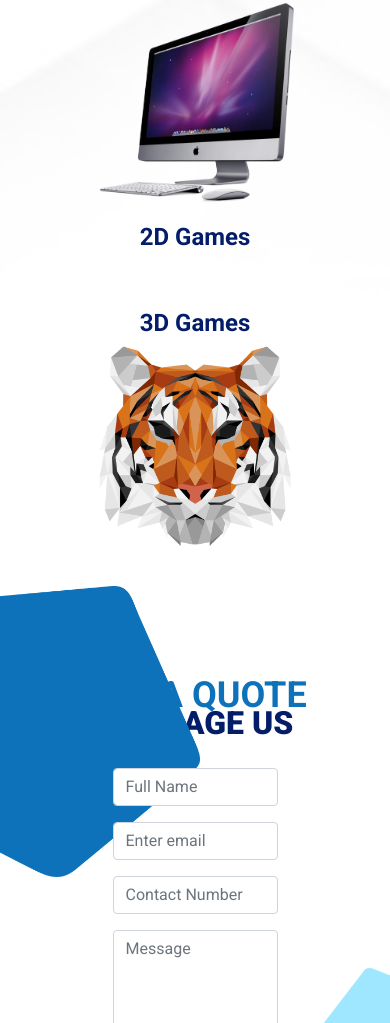
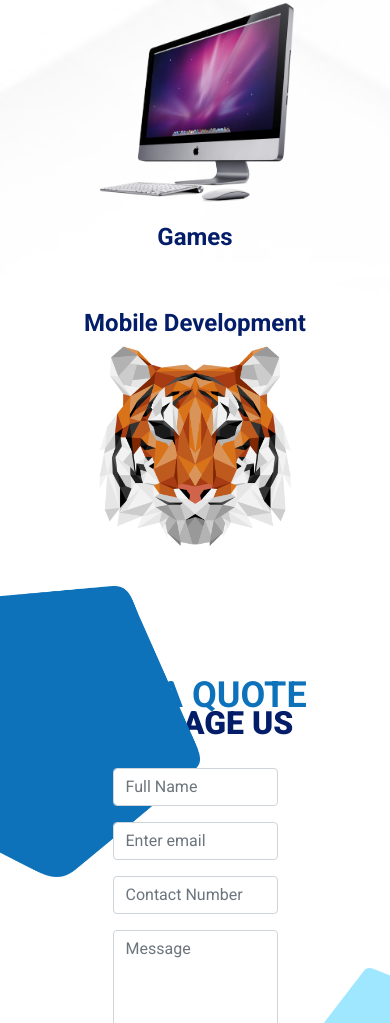
Before and after one commit to golden-devs/golden-devs.github.io, a website built with webpack: page src/index.html in a window 390 px wide. Shown: the part 3438-4461 px from the top of the page. Built offline with nearby package versions, Linux system fonts and the light colour scheme.

Commit message:
Add mobile development to services
This requires merging the two games entries.

```diff
--- a/src/index.html
+++ b/src/index.html
@@ -130,14 +130,14 @@
                                     <img src="images/web.png" alt="">
                                 </div>
                                 <div class="col-md-8 col-lg-12">
-                                    <h1>2D Games</h1>
+                                    <h1>Games</h1>
                                 </div>
                             </div>
                         </div>
                         <div class="col-md-12 col-lg-4 col-xl-4 item wow animated fadeInUp">
                             <div class="row">
                                 <div class="col-md-8 col-lg-12">
-                                    <h1>3D Games</h1>
+                                    <h1>Mobile Development</h1>
                                 </div>
                                 <div class="col-md-4 col-lg-12 order-lg-first">
                                     <img src="images/art.png" alt="">
```
